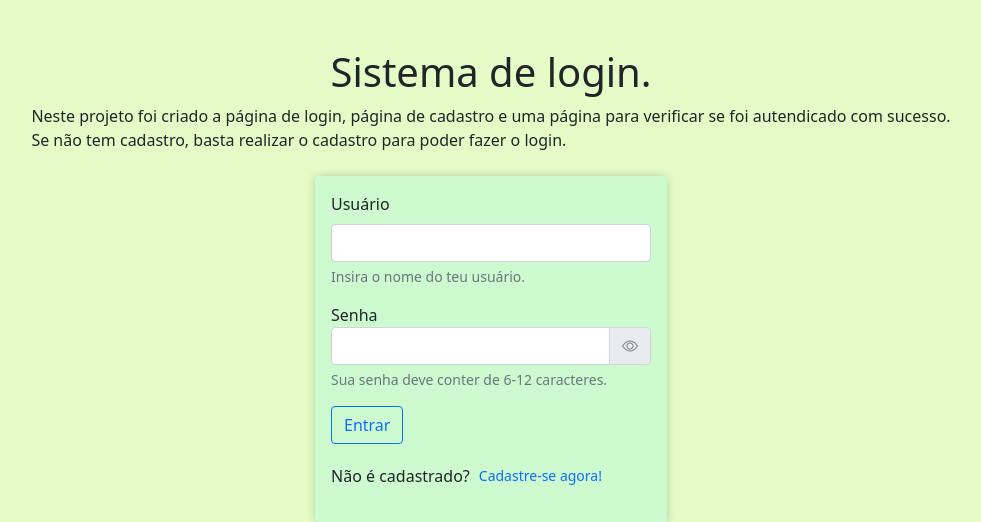
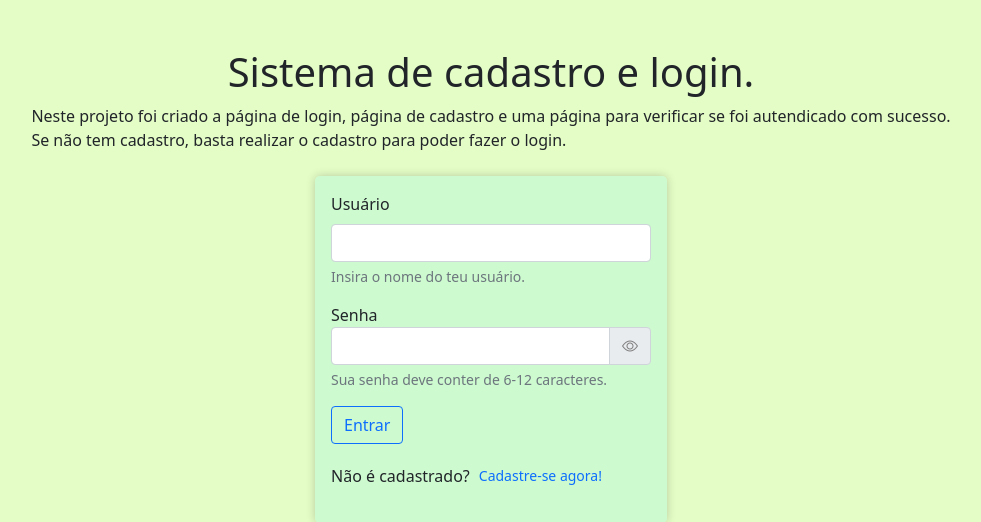
Before and after one commit to Pedroo-Ivoo/projeto-cadastro-login, a Flask app: page / in a window 1280 px wide. Shown: the top 522 px of the page, without its empty margins (149-1130 px from the left). Run offline with Flask 3, Linux system fonts and the light colour scheme; parts of the project's set-up code (start-up, migrations or seed data) failed here and were passed over; some libraries are stand-ins or nearby versions.

Commit message:
Correção no titulo do index

```diff
--- a/templates/index.html
+++ b/templates/index.html
@@ -17,7 +17,7 @@
 
   <main class="mt-md-5 mt-3">
     <div class="container-md mb-4">
-      <h1 class="d-flex justify-content-center align-items-center md-3" >Sistema de login.</h1>
+      <h1 class="d-flex justify-content-center align-items-center md-3" >Sistema de cadastro e login.</h1>
       Neste projeto foi criado a página de login, página de cadastro e uma página para verificar se foi autendicado com sucesso.
       <br>Se não tem cadastro, basta realizar o cadastro para poder fazer o login.
     </div>
```
